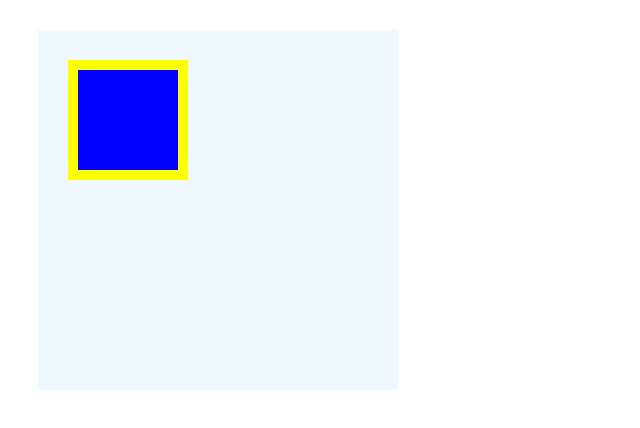
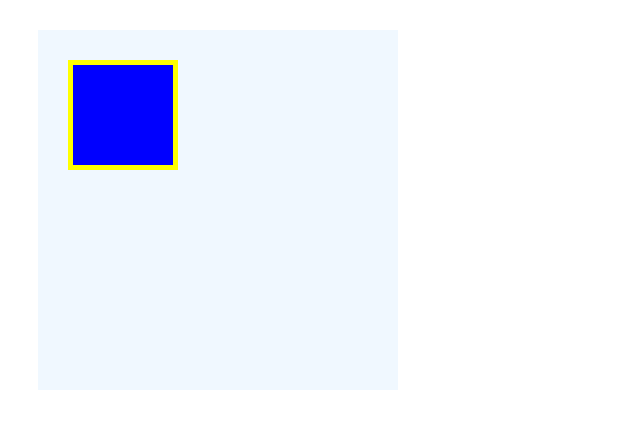
Before and after one commit to goshug3/HTML-CSS, a plain HTML site: page Exercise1-3/box/box.html in a window 1280 px wide. Shown: the whole page, without its empty margins (0-640 px from the left). Drawn offline with Linux system fonts and the light colour scheme.

Commit message:
[Finish]1-3

```diff
--- a/Exercise1-3/box/box.css
+++ b/Exercise1-3/box/box.css
@@ -10,5 +10,5 @@
   width: 100px;
   height: 100px;
   background-color: blue;
-  border: 10px solid yellow;
+  border: 5px solid yellow;
 }
```
